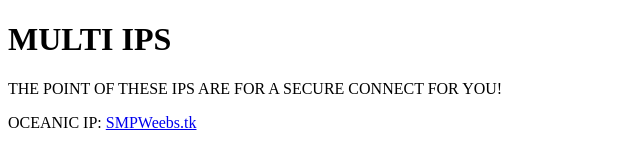
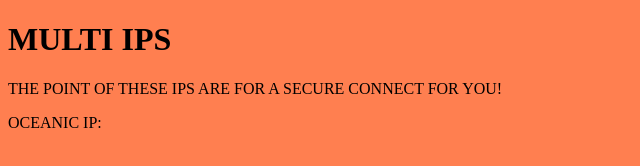
Before and after one commit to DaddySuff/WeebSMP, a website: page ips/index.html in a window 1280 px wide. Shown: the whole page, without its empty margins (0-640 px from the left). Drawn offline with Linux system fonts and the light colour scheme.

Commit message:
Update index.html

```diff
--- a/ips/index.html
+++ b/ips/index.html
@@ -5,12 +5,17 @@
      <title>WeebSMP | Networking</title>
      <link rel="icon" type="image/png" href="./logo.png">
      <meta name="description" content="Ways to connect to our server!">
- </head>
+</head>
+<style>
+body {
+  background-color: coral;
+}
+</style>
 <h1>MULTI IPS</h1>
 
 <p>THE POINT OF THESE IPS ARE FOR A SECURE CONNECT FOR YOU!</p>
 
- OCEANIC IP: <a class="clip-exec" href="#">SMPWeebs.tk <i class="fa fa-clipboard"></i> <span class="clip-stat"></span></a>
+ OCEANIC IP: <a class="clip-exec" href="#"> <i class="fa fa-clipboard"></i> <span class="clip-stat"></span></a>
 
 </body>
 </html>
```
